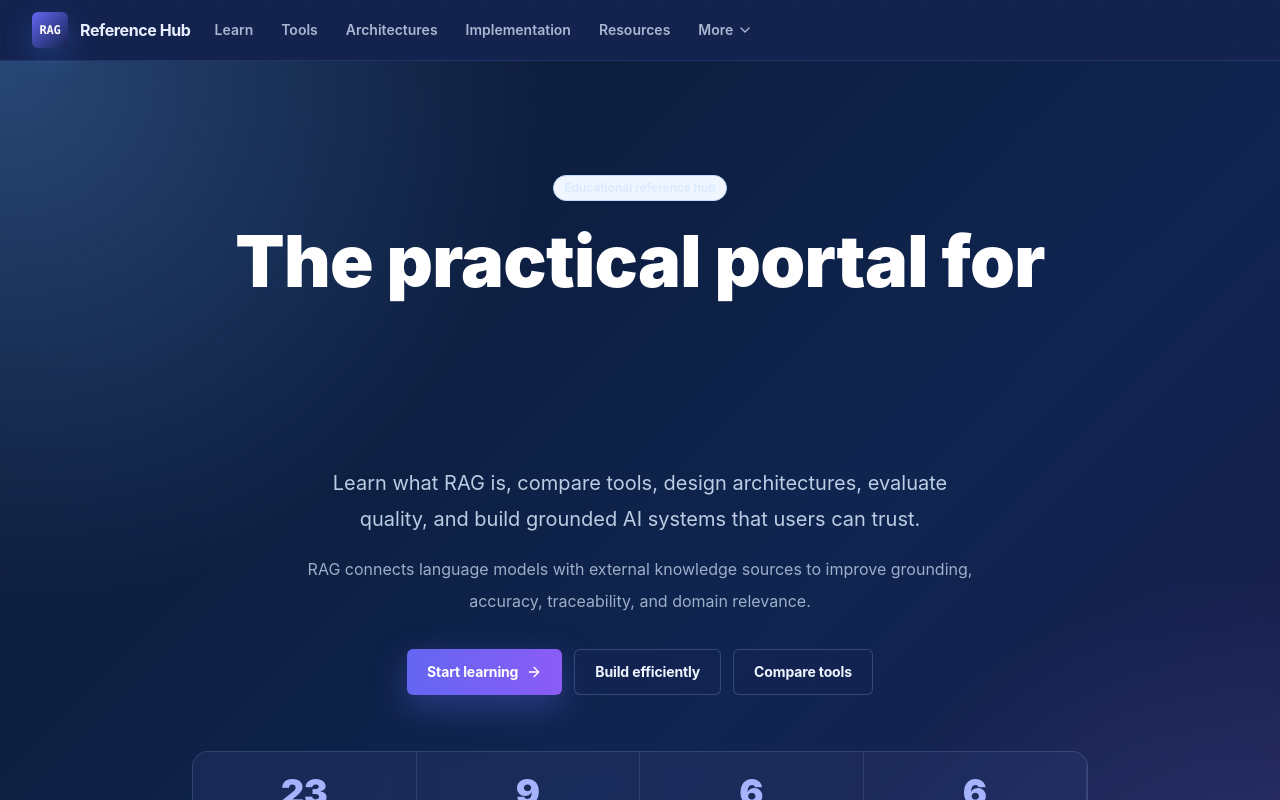
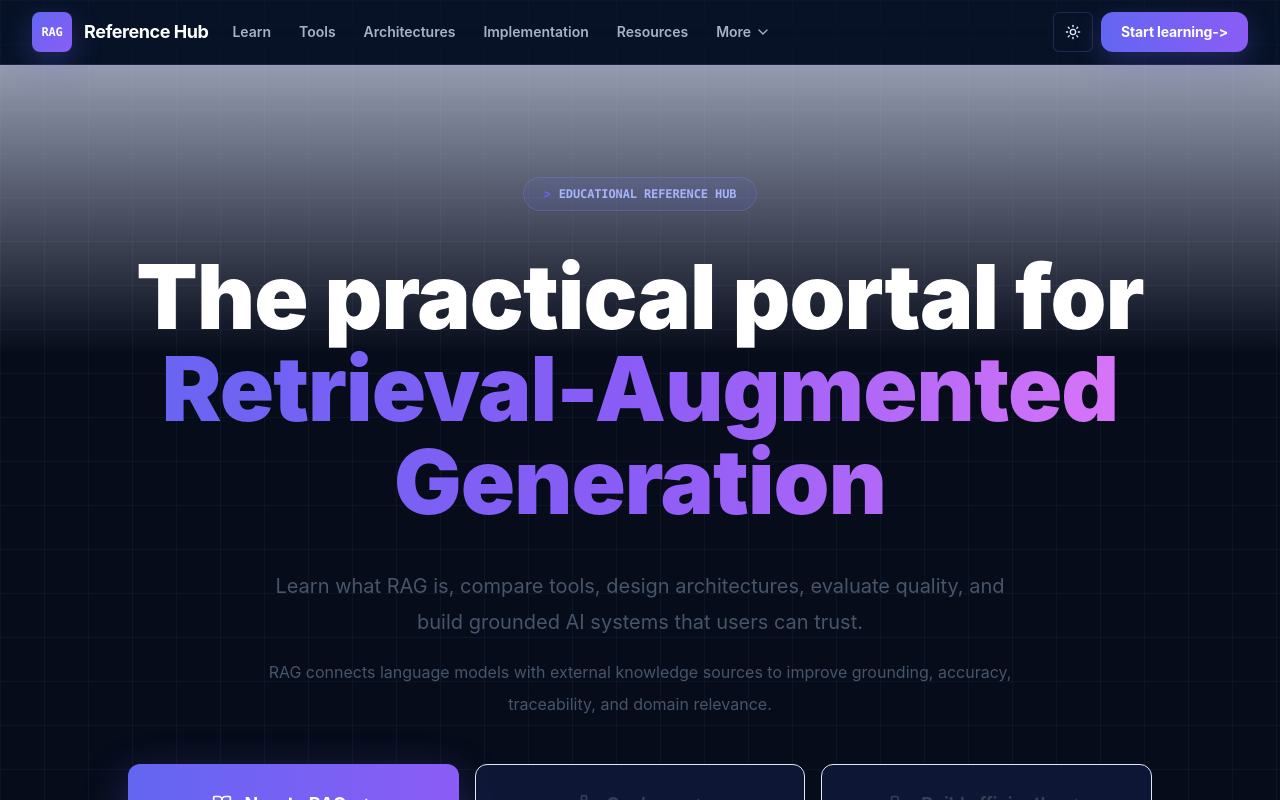
Before and after one commit to augmentiverse/rag, a Next.js app: page / in a window 1280 px wide. Shown: the top 800 px of the page. Built offline with nearby package versions, Linux system fonts and the light colour scheme.

Commit message:
Testing Vercel auto-deploy

```diff
--- a/app/page.tsx
+++ b/app/page.tsx
@@ -1,6 +1,5 @@
 import Link from "next/link";
 import { ArrowRight, BookOpen, Boxes, CheckCircle2, FileQuestion, GraduationCap, Landmark, Library, Network, SearchCheck, ShieldCheck, Sparkles, Target, Workflow } from "lucide-react";
-import { Badge } from "@/components/Badge";
 import { PersonaPathways } from "@/components/PersonaPathways";
 import { PortalSearch } from "@/components/PortalSearch";
 import { PortalStats } from "@/components/PortalStats";
@@ -45,29 +44,42 @@ export default function HomePage() {
 
   return (
     <>
-      <section className="relative overflow-hidden border-b border-indigo-400/15 bg-blue-950">
-        <div className="absolute inset-0 bg-[radial-gradient(circle_at_top_left,rgba(96,165,250,0.34),transparent_34%),radial-gradient(circle_at_bottom_right,rgba(129,140,248,0.24),transparent_30%),linear-gradient(135deg,#0b1730,#0f2550_58%,#1e1b4b)]" />
-        <div className="relative mx-auto max-w-[1320px] px-4 py-20 text-center sm:px-6 lg:px-8 lg:py-28">
-          <div className="mx-auto max-w-4xl">
-            <Badge tone="green">Educational reference hub</Badge>
-            <h1 className="mx-auto mt-6 max-w-4xl font-display text-5xl font-black tracking-normal text-white md:text-7xl">
-              The practical portal for <span className="bg-gradient-to-r from-sky-300 via-indigo-300 to-violet-300 bg-clip-text text-transparent">Retrieval-Augmented Generation</span>
+      <section className="relative overflow-hidden border-b border-line bg-slate-50 dark:border-indigo-400/15 dark:bg-[#070c1b]">
+        <div className="absolute inset-0 bg-[linear-gradient(rgba(37,99,235,0.055)_1px,transparent_1px),linear-gradient(90deg,rgba(37,99,235,0.055)_1px,transparent_1px)] bg-[size:44px_44px] dark:bg-[linear-gradient(rgba(96,165,250,0.06)_1px,transparent_1px),linear-gradient(90deg,rgba(96,165,250,0.06)_1px,transparent_1px)]" />
+        <div className="absolute inset-x-0 top-0 h-72 bg-gradient-to-b from-indigo-100/65 to-transparent dark:from-indigo-500/8" />
+        <div className="relative mx-auto max-w-[1440px] px-4 py-20 text-center sm:px-6 lg:px-8 lg:py-28">
+          <div className="mx-auto max-w-6xl">
+            <div className="inline-flex items-center gap-2 rounded-full border border-indigo-300/70 bg-white/80 px-5 py-2 font-mono text-xs font-bold uppercase tracking-[0.18em] text-indigo-700 shadow-sm dark:border-indigo-400/25 dark:bg-indigo-500/10 dark:text-indigo-300">
+              <span aria-hidden="true" className="text-indigo-500">&gt;</span>
+              Educational Reference Hub
+            </div>
+            <h1 className="mx-auto mt-10 max-w-7xl overflow-visible font-display text-[clamp(3rem,7vw,6.6rem)] font-black leading-[1.03] tracking-normal">
+              <span className="block text-slate-950 dark:text-white">The practical portal for</span>
+              <span className="block bg-gradient-to-r from-indigo-500 via-violet-500 to-fuchsia-400 bg-clip-text pb-3 text-transparent">
+                Retrieval-Augmented Generation
+              </span>
             </h1>
-            <p className="mx-auto mt-6 max-w-2xl text-xl leading-9 text-blue-100/85">
+            <p className="mx-auto mt-7 max-w-3xl text-xl leading-9 text-slate-600 dark:text-blue-100/78">
               Learn what RAG is, compare tools, design architectures, evaluate quality, and build grounded AI systems that users can trust.
             </p>
-            <p className="mx-auto mt-4 max-w-2xl text-base leading-8 text-blue-100/70">
+            <p className="mx-auto mt-4 max-w-3xl text-base leading-8 text-slate-600 dark:text-blue-100/64">
               RAG connects language models with external knowledge sources to improve grounding, accuracy, traceability, and domain relevance.
             </p>
-            <div className="mt-8 flex flex-wrap justify-center gap-3">
-              <Link href="/learn" className="inline-flex items-center gap-2 rounded-md bg-gradient-to-r from-indigo-500 to-violet-500 px-5 py-3 text-sm font-bold text-white shadow-[0_12px_34px_rgba(99,102,241,0.35)] hover:-translate-y-0.5">
-                Start learning <ArrowRight className="h-4 w-4" />
+            <div className="mx-auto mt-11 grid max-w-5xl gap-4 md:grid-cols-3">
+              <Link href="/learn" className="group inline-flex min-h-20 items-center justify-center gap-3 rounded-xl bg-gradient-to-r from-indigo-500 to-violet-500 px-5 py-4 text-lg font-bold text-white shadow-[0_16px_44px_rgba(99,102,241,0.35)] hover:-translate-y-0.5">
+                <BookOpen className="h-5 w-5" />
+                New to RAG
+                <ArrowRight className="h-4 w-4 transition group-hover:translate-x-1" />
               </Link>
-              <Link href="/implementation" className="inline-flex items-center gap-2 rounded-md border border-indigo-300/25 bg-blue-950/45 px-5 py-3 text-sm font-bold text-blue-50 backdrop-blur hover:-translate-y-0.5 hover:bg-blue-900/60">
+              <Link href="/architectures" className="group inline-flex min-h-20 items-center justify-center gap-3 rounded-xl border border-slate-200 bg-white/75 px-5 py-4 text-lg font-bold text-slate-700 shadow-sm backdrop-blur hover:-translate-y-0.5 hover:border-indigo-300 dark:border-indigo-400/18 dark:bg-blue-950/45 dark:text-blue-100/72 dark:hover:bg-blue-900/50 dark:hover:text-white">
+                <Network className="h-5 w-5" />
+                Go deep
+                <ArrowRight className="h-4 w-4 transition group-hover:translate-x-1" />
+              </Link>
+              <Link href="/implementation" className="group inline-flex min-h-20 items-center justify-center gap-3 rounded-xl border border-slate-200 bg-white/75 px-5 py-4 text-lg font-bold text-slate-700 shadow-sm backdrop-blur hover:-translate-y-0.5 hover:border-indigo-300 dark:border-indigo-400/18 dark:bg-blue-950/45 dark:text-blue-100/72 dark:hover:bg-blue-900/50 dark:hover:text-white">
+                <Workflow className="h-5 w-5" />
                 Build efficiently
-              </Link>
-              <Link href="/tools" className="inline-flex items-center gap-2 rounded-md border border-indigo-300/25 bg-blue-950/45 px-5 py-3 text-sm font-bold text-blue-50 backdrop-blur hover:-translate-y-0.5 hover:bg-blue-900/60">
-                Compare tools
+                <ArrowRight className="h-4 w-4 transition group-hover:translate-x-1" />
               </Link>
             </div>
             <div className="mx-auto mt-14 max-w-5xl">
--- a/components/SiteNav.tsx
+++ b/components/SiteNav.tsx
@@ -1,9 +1,9 @@
 "use client";
 
 import Link from "next/link";
-import { ChevronDown, Menu, X } from "lucide-react";
+import { ChevronDown, Menu, Moon, Sun, X } from "lucide-react";
 import { usePathname } from "next/navigation";
-import { useState } from "react";
+import { useEffect, useState } from "react";
 
 const primaryNav = [
   ["Learn", "/learn"],
@@ -27,22 +27,33 @@
 export function SiteNav() {
   const [open, setOpen] = useState(false);
   const [moreOpen, setMoreOpen] = useState(false);
+  const [theme, setTheme] = useState<"dark" | "light">("dark");
   const pathname = usePathname();
   const moreActive = secondaryNav.some(([, href]) => pathname === href);
 
+  useEffect(() => {
+    const stored = window.localStorage.getItem("rag-theme");
+    if (stored === "light" || stored === "dark") setTheme(stored);
+  }, []);
+
+  useEffect(() => {
+    document.documentElement.classList.toggle("dark", theme === "dark");
+    window.localStorage.setItem("rag-theme", theme);
+  }, [theme]);
+
   return (
-    <header className="sticky top-0 z-40 border-b border-indigo-400/15 bg-blue-950/90 backdrop-blur-xl">
-      <nav className="mx-auto flex max-w-[1320px] items-center justify-between gap-3 px-4 py-3 sm:px-6 lg:px-8" aria-label="Primary navigation">
+    <header className="sticky top-0 z-40 border-b border-line bg-white/92 backdrop-blur-xl dark:border-indigo-400/15 dark:bg-[#070c1b]/94">
+      <nav className="mx-auto flex max-w-[1440px] items-center justify-between gap-3 px-4 py-3 sm:px-6 lg:px-8" aria-label="Primary navigation">
         <Link href="/" className="flex shrink-0 items-center gap-3 font-bold">
-          <span className="grid h-9 w-9 place-items-center rounded-md bg-gradient-to-br from-indigo-500 to-sky-500 font-mono text-xs text-white shadow-[0_10px_30px_rgba(59,130,246,0.28)]">RAG</span>
-          <span className="tracking-tight">Reference Hub</span>
+          <span className="grid h-10 w-10 place-items-center rounded-lg bg-gradient-to-br from-indigo-500 to-violet-500 font-mono text-xs text-white shadow-[0_10px_30px_rgba(99,102,241,0.32)]">RAG</span>
+          <span className="text-lg tracking-tight text-slate-950 dark:text-white">Reference Hub</span>
         </Link>
         <div className="hidden min-w-0 flex-1 items-center gap-1 lg:flex">
           {primaryNav.map(([label, href]) => (
             <Link
               key={href}
               href={href}
-              className={`whitespace-nowrap rounded-md px-3 py-2 text-sm font-semibold transition ${pathname === href ? "bg-indigo-500/15 text-white shadow-sm" : "text-blue-100/75 hover:bg-blue-900/70 hover:text-white"}`}
+              className={`whitespace-nowrap rounded-md px-3 py-2 text-sm font-semibold transition ${pathname === href ? "bg-indigo-50 text-indigo-700 shadow-sm dark:bg-indigo-500/15 dark:text-white" : "text-slate-600 hover:bg-slate-100 hover:text-slate-950 dark:text-blue-100/75 dark:hover:bg-blue-900/70 dark:hover:text-white"}`}
             >
               {label}
             </Link>
@@ -51,14 +62,14 @@ export function SiteNav() {
             <button
               type="button"
               onClick={() => setMoreOpen((value) => !value)}
-              className={`inline-flex items-center gap-1 rounded-md px-3 py-2 text-sm font-semibold transition ${moreActive ? "bg-indigo-500/15 text-white shadow-sm" : "text-blue-100/75 hover:bg-blue-900/70 hover:text-white"}`}
+              className={`inline-flex items-center gap-1 rounded-md px-3 py-2 text-sm font-semibold transition ${moreActive ? "bg-indigo-50 text-indigo-700 shadow-sm dark:bg-indigo-500/15 dark:text-white" : "text-slate-600 hover:bg-slate-100 hover:text-slate-950 dark:text-blue-100/75 dark:hover:bg-blue-900/70 dark:hover:text-white"}`}
               aria-expanded={moreOpen}
               aria-haspopup="menu"
             >
               More <ChevronDown className="h-4 w-4" />
             </button>
             {moreOpen ? (
-              <div className="absolute right-0 mt-2 w-56 rounded-lg border border-indigo-400/20 bg-blue-950 p-2 shadow-soft" role="menu">
+              <div className="absolute right-0 mt-2 w-56 rounded-lg border border-line bg-white p-2 shadow-soft dark:border-indigo-400/20 dark:bg-blue-950" role="menu">
                 {secondaryNav.map(([label, href]) => (
                   <Link
                     key={href}
@@ -74,6 +85,18 @@ export function SiteNav() {
           </div>
         </div>
         <div className="flex shrink-0 items-center gap-2">
+          <button
+            type="button"
+            onClick={() => setTheme((value) => (value === "dark" ? "light" : "dark"))}
+            className="grid h-10 w-10 place-items-center rounded-md border border-line bg-white text-slate-700 hover:bg-slate-50 dark:border-indigo-400/20 dark:bg-blue-950 dark:text-blue-100 dark:hover:bg-blue-900"
+            aria-label={theme === "dark" ? "Switch to light interface" : "Switch to dark interface"}
+            title={theme === "dark" ? "Light interface" : "Dark interface"}
+          >
+            {theme === "dark" ? <Sun className="h-4 w-4" /> : <Moon className="h-4 w-4" />}
+          </button>
+          <Link href="/learn" className="hidden rounded-xl bg-gradient-to-r from-indigo-500 to-violet-500 px-5 py-2.5 text-sm font-bold text-white shadow-[0_10px_28px_rgba(99,102,241,0.28)] hover:-translate-y-0.5 md:inline-flex">
+            Start learning <span aria-hidden="true">-&gt;</span>
+          </Link>
           <button type="button" onClick={() => setOpen((value) => !value)} className="grid h-10 w-10 place-items-center rounded-md border border-line bg-white lg:hidden dark:border-slate-700 dark:bg-slate-900" aria-label="Open navigation">
             {open ? <X className="h-5 w-5" /> : <Menu className="h-5 w-5" />}
           </button>
```
Also changed, not shown: 1 other file (tests, documents, lock files or other folders).
